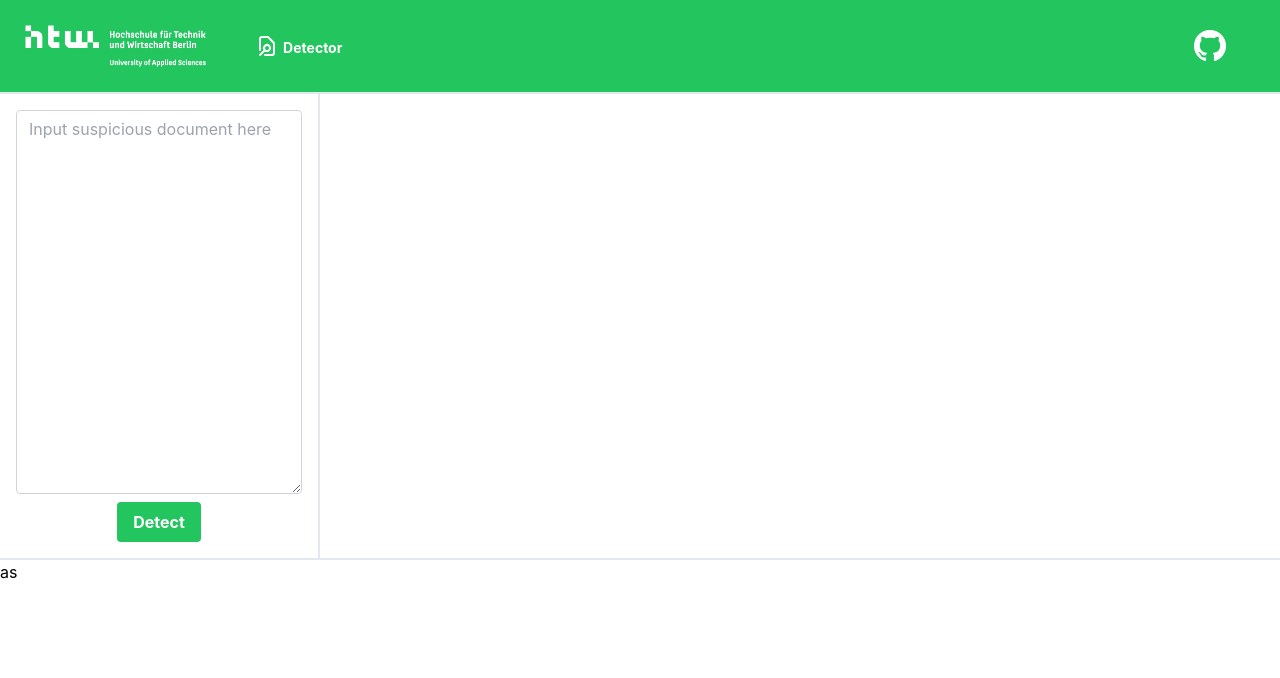
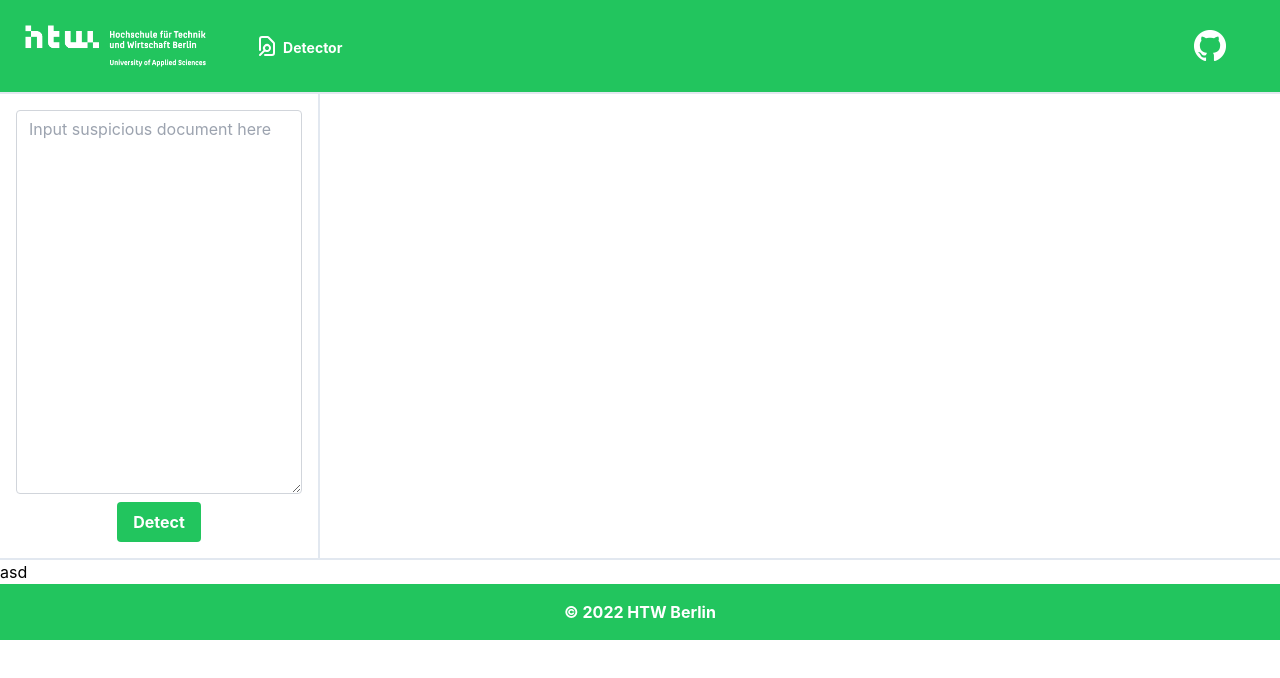
Before and after one commit to ubiquitousbyte/wiki-plag, a React (Create React App) app in the folder wiki-gui/: page / in a window 1280 px wide. Shown: the top 678 px of the page. Built offline with nearby package versions, Linux system fonts and the light colour scheme.

Commit message:
add basic footer component

```diff
--- a/wiki-gui/src/App.tsx
+++ b/wiki-gui/src/App.tsx
@@ -2,7 +2,7 @@ import React, { useState } from 'react';
 import { PlagAPI } from './api';
 import APIError from './api/error';
 import Paragraph from './api/paragraph';
-import { PlagForm, PlagConsole, Header } from './ui';
+import { PlagForm, PlagConsole, Header, Footer } from './ui';
 
 function App() {
   const [plags, setPlags] = useState<Paragraph[]>([]);
@@ -35,7 +35,10 @@ function App() {
         </div>
       </div>
       <div>
-        as
+        asd
+      </div>
+      <div>
+        <Footer />
       </div>
     </div>
 
--- a/wiki-gui/src/ui/footer.tsx
+++ b/wiki-gui/src/ui/footer.tsx
@@ -1,9 +1,12 @@
 import React from "react";
+
 
 export default function Footer() {
     return (
-        <div>
-
-        </div>
+        <footer className="bg-green-500 text-center lg:text-left">
+            <div className="text-center text-white font-bold p-4">
+                © 2022 HTW Berlin
+            </div>
+        </footer>
     );
 }
--- a/wiki-gui/src/ui/index.js
+++ b/wiki-gui/src/ui/index.js
@@ -1,5 +1,6 @@
 import PlagForm from "./plag-form";
 import PlagConsole from "./plag-console";
 import Header from "./header";
+import Footer from "./footer";
 
-export { PlagForm, PlagConsole, Header };
+export { PlagForm, PlagConsole, Header, Footer };
```
